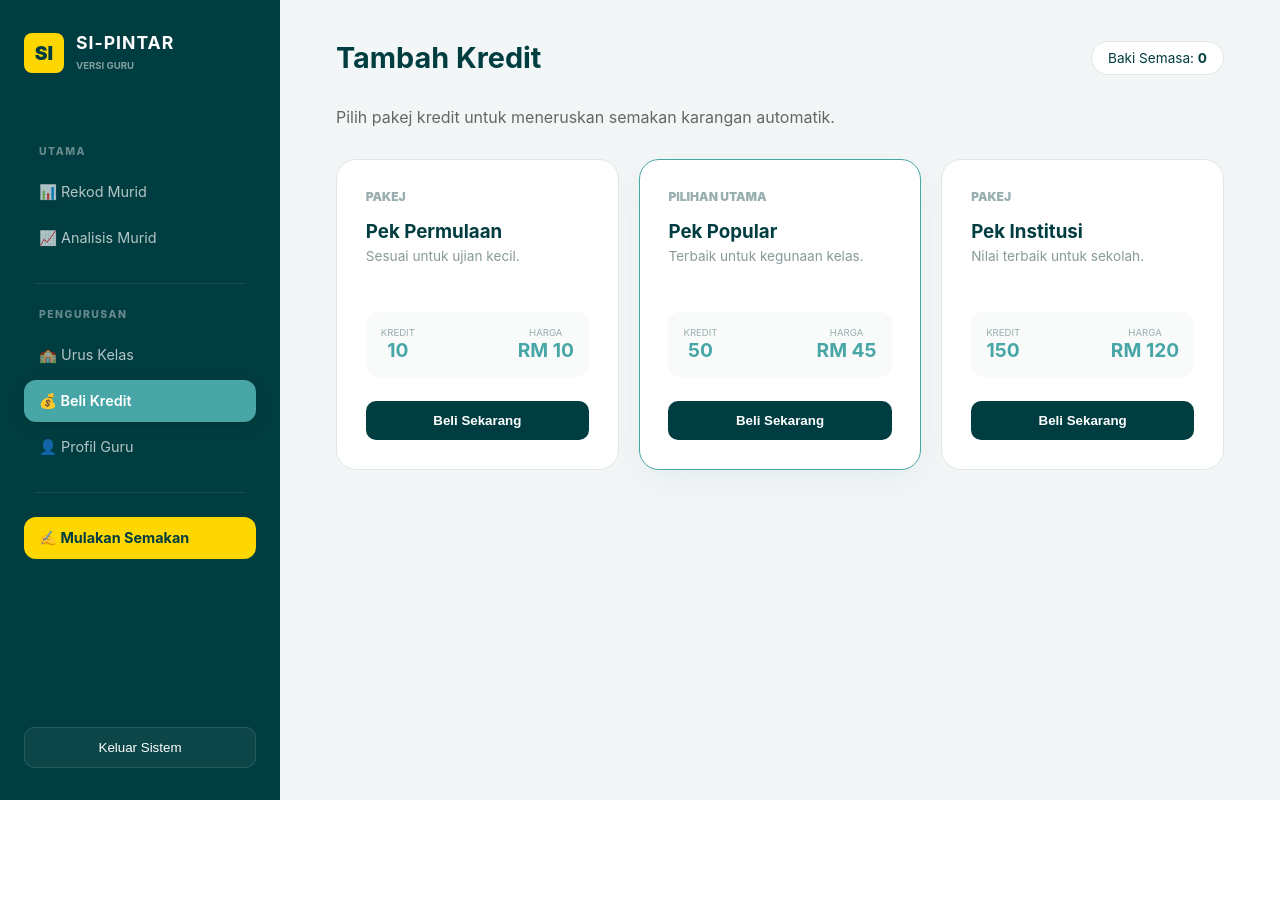
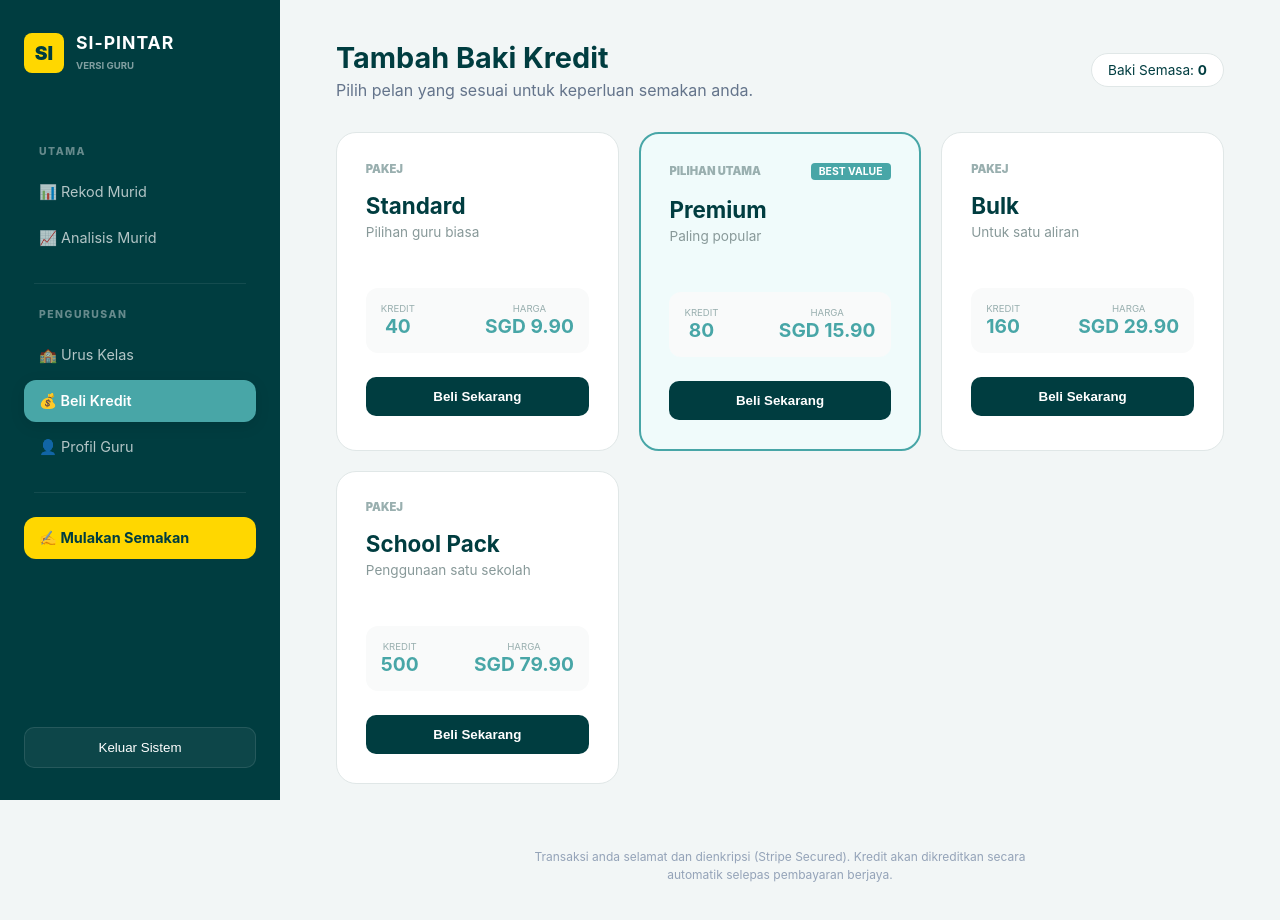
Before and after one commit to Ryaihanny/semak-karangan, a Next.js app: page /beli-kredit in a window 1280 px wide. Shown: the top 920 px of the page. Before the commit the page ends 800 px from the top, so only its background shows below. Built offline with nearby package versions, Linux system fonts and the light colour scheme; no server answers; the database is empty; sample sign-in values are in the browser's storage.

Commit message:
Add firebase.json for custom domain routing

```diff
--- a/pages/beli-kredit.js
+++ b/pages/beli-kredit.js
@@ -4,35 +4,60 @@ import { auth, db } from '../lib/firebase';
 import { onAuthStateChanged, signOut } from 'firebase/auth';
 import { doc, getDoc } from 'firebase/firestore';
 
+const plans = [
+  { id: 'price_1RkLm8JtYEymv1ohQZWw37UY', name: 'Standard', credits: 40, price: 9.90, desc: 'Pilihan guru biasa' },
+  { id: 'price_1RkLm8JtYEymv1ohHqKogD7L', name: 'Premium', credits: 80, price: 15.90, desc: 'Paling popular', popular: true },
+  { id: 'price_1RkLm8JtYEymv1ohv4vPnbJb', name: 'Bulk', credits: 160, price: 29.90, desc: 'Untuk satu aliran' },
+  { id: 'price_1RkLm8JtYEymv1ohApMLRNwh', name: 'School Pack', credits: 500, price: 79.90, desc: 'Penggunaan satu sekolah' },
+];
+
 export default function BeliKredit() {
   const router = useRouter();
   const [user, setUser] = useState(null);
+  const [userDoc, setUserDoc] = useState(null);
   const [loading, setLoading] = useState(true);
 
   useEffect(() => {
     const unsubscribe = onAuthStateChanged(auth, async (currentUser) => {
-      if (!currentUser) {
+      if (currentUser === null) {
         router.replace('/login');
         return;
       }
-      const userDocSnap = await getDoc(doc(db, 'users', currentUser.uid));
-      setUser({ uid: currentUser.uid, ...userDocSnap?.data() });
+      setUser(currentUser);
+      try {
+        const userRef = doc(db, 'users', currentUser.uid);
+        const userSnap = await getDoc(userRef);
+        if (userSnap.exists()) {
+          setUserDoc(userSnap.data());
+        }
+      } catch (e) {
+        console.error(e);
+      }
       setLoading(false);
     });
     return () => unsubscribe();
   }, [router]);
 
-  const packages = [
-    { id: 'basic', name: 'Pek Permulaan', credits: 10, price: 'RM 10', desc: 'Sesuai untuk ujian kecil.' },
-    { id: 'pro', name: 'Pek Popular', credits: 50, price: 'RM 45', desc: 'Terbaik untuk kegunaan kelas.', hot: true },
-    { id: 'premium', name: 'Pek Institusi', credits: 150, price: 'RM 120', desc: 'Nilai terbaik untuk sekolah.' },
-  ];
+  const handleCheckout = async (plan) => {
+    if (!user) return;
+    const res = await fetch('/api/create-checkout-session', {
+      method: 'POST',
+      headers: { 'Content-Type': 'application/json' },
+      body: JSON.stringify({
+        priceId: plan.id,
+        uid: user.uid,
+        credits: plan.credits,
+      }),
+    });
+    const data = await res.json();
+    if (data.url) window.location.href = data.url;
+  };
 
   if (loading) return <div className="loader-box"><div className="spinner"></div></div>;
 
   return (
     <div className="dashboard-wrapper">
-      {/* --- SIDEBAR (MATCHES DASHBOARD) --- */}
+      {/* --- SIDEBAR --- */}
       <aside className="main-sidebar">
         <div className="sidebar-logo">
           <div className="logo-icon">SI</div>
@@ -43,70 +68,69 @@ export default function BeliKredit() {
           <div className="nav-header">UTAMA</div>
           <div className="nav-link" onClick={() => router.push('/dashboard')}>📊 Rekod Murid</div>
           <div className="nav-link" onClick={() => router.push('/trend')}>📈 Analisis Murid</div>
-
           <div className="nav-divider"></div>
-
           <div className="nav-header">PENGURUSAN</div>
           <div className="nav-link" onClick={() => router.push('/urus-kelas')}>🏫 Urus Kelas</div>
           <div className="nav-link active">💰 Beli Kredit</div>
           <div className="nav-link" onClick={() => router.push('/profile')}>👤 Profil Guru</div>
-
           <div className="nav-divider"></div>
-
           <div className="nav-action-zone">
             <div className="nav-link highlight" onClick={() => router.push('/semak')}>✍️ Mulakan Semakan</div>
           </div>
         </nav>
-
         <button className="btn-logout-sidebar" onClick={() => signOut(auth)}>Keluar Sistem</button>
       </aside>
 
       {/* --- MAIN VIEWPORT --- */}
       <main className="main-viewport">
         <header className="viewport-header">
-          <h1>Tambah Kredit</h1>
-          <div className="credit-badge">Baki Semasa: <b>{user?.credits || 0}</b></div>
+          <div className="header-title">
+            <h1>Tambah Baki Kredit</h1>
+            <p>Pilih pelan yang sesuai untuk keperluan semakan anda.</p>
+          </div>
+          <div className="credit-badge">
+            Baki Semasa: <b>{userDoc?.credits || 0}</b>
+          </div>
         </header>
 
-        <div className="fade-in">
-          <p style={{ marginBottom: '2rem', color: '#666' }}>Pilih pakej kredit untuk meneruskan semakan karangan automatik.</p>
+        <section className="original-grid-system fade-in">
+          {plans.map((plan) => (
+            <div key={plan.id} className={`og-card ${plan.popular ? 'og-selected' : ''}`}>
+              <div className="og-header">
+                <span className="og-set">{plan.popular ? 'PILIHAN UTAMA' : 'PAKEJ'}</span>
+                {plan.popular && <span className="popular-badge-text">BEST VALUE</span>}
+              </div>
 
-          <div className="original-grid-system">
-            {packages.map((pkg) => (
-              <div key={pkg.id} className={`og-card ${pkg.hot ? 'og-selected' : ''}`}>
-                <div className="og-header">
-                  <span className="og-set">{pkg.hot ? 'PILIHAN UTAMA' : 'PAKEJ'}</span>
-                </div>
-                <h3>{pkg.name}</h3>
-                <p className="og-meta">{pkg.desc}</p>
+              <h3>{plan.name}</h3>
+              <p className="og-meta">{plan.desc}</p>
 
               <div className="og-score-box">
                 <div className="sc-item total">
                   <span>Kredit</span>
-                    <b>{pkg.credits}</b>
+                  <b>{plan.credits}</b>
                 </div>
                 <div className="sc-item total">
                   <span>Harga</span>
-                    <b>{pkg.price}</b>
+                  <b>SGD {plan.price.toFixed(2)}</b>
                 </div>
               </div>
 
-                <button
-                  className="btn-og-print"
-                  onClick={() => window.open(`https://wa.me/60123456789?text=Saya%20ingin%20beli%20${pkg.name}`, '_blank')}
-                >
+              <button className="btn-og-print" onClick={() => handleCheckout(plan)}>
                 Beli Sekarang
               </button>
             </div>
           ))}
-          </div>
-        </div>
+        </section>
+
+        <footer className="pricing-footer">
+          <p>Transaksi anda selamat dan dienkripsi (Stripe Secured). Kredit akan dikreditkan secara automatik selepas pembayaran berjaya.</p>
+        </footer>
       </main>
 
       <style jsx>{`
         /* EXACT DASHBOARD CSS */
         .dashboard-wrapper { display: flex; min-height: 100vh; background: #F2F6F6; font-family: 'Inter', sans-serif; color: #003D40; }
-        .main-sidebar { width: 280px; background: #003D40; color: white; display: flex; flex-direction: column; padding: 2rem 1.5rem; position: sticky; top: 0; height: 100vh; }
+        .main-sidebar { width: 280px; background: #003D40; color: white; display: flex; flex-direction: column; padding: 2rem 1.5rem; position: sticky; top: 0; height: 100vh; flex-shrink: 0; }
         .sidebar-logo { display: flex; align-items: center; gap: 12px; margin-bottom: 3rem; }
         .logo-icon { background: #FFD700; color: #003D40; font-weight: 900; width: 40px; height: 40px; border-radius: 8px; display: flex; align-items: center; justify-content: center; font-size: 1.2rem; }
         .logo-text h3 { margin: 0; font-size: 1.1rem; letter-spacing: 1px; }
@@ -119,23 +143,32 @@ export default function BeliKredit() {
         .nav-link.highlight { background: #FFD700; color: #003D40; font-weight: 700; margin-top: 10px; }
         .nav-divider { height: 1px; background: rgba(255,255,255,0.08); margin: 1.5rem 10px; }
         .btn-logout-sidebar { margin-top: auto; padding: 12px; background: rgba(255,255,255,0.05); border: 1px solid rgba(255,255,255,0.1); color: white; border-radius: 10px; cursor: pointer; }
+
         .main-viewport { flex: 1; padding: 2.5rem 3.5rem; overflow-y: auto; }
         .viewport-header { display: flex; justify-content: space-between; align-items: center; margin-bottom: 2rem; }
         .viewport-header h1 { margin: 0; font-size: 1.8rem; color: #003D40; }
+        .viewport-header p { color: #64748B; margin: 5px 0 0; }
         .credit-badge { background: white; padding: 8px 16px; border-radius: 50px; border: 1px solid #E0E7E7; font-size: 0.85rem; }
-        .original-grid-system { display: grid; grid-template-columns: repeat(auto-fill, minmax(280px, 1fr)); gap: 20px; }
-        .og-card { background: white; border-radius: 20px; padding: 1.8rem; border: 1px solid #E0E7E7; }
-        .og-selected { border-color: #48A6A7; box-shadow: 0 10px 30px rgba(0,61,64,0.05); }
-        .og-header { display: flex; justify-content: space-between; margin-bottom: 1rem; }
-        .og-set { font-size: 0.75rem; font-weight: 900; color: #99AFAF; }
-        .og-card h3 { margin: 0 0 5px; color: #003D40; }
+
+        .original-grid-system { display: grid; grid-template-columns: repeat(auto-fill, minmax(250px, 1fr)); gap: 20px; }
+        .og-card { background: white; border-radius: 20px; padding: 1.8rem; border: 1px solid #E0E7E7; transition: 0.3s; }
+        .og-card:hover { transform: translateY(-5px); }
+        .og-selected { border: 2px solid #48A6A7; background: #F0FBFB; }
+        .og-header { display: flex; justify-content: space-between; margin-bottom: 1rem; align-items: center; }
+        .og-set { font-size: 0.7rem; font-weight: 900; color: #99AFAF; text-transform: uppercase; }
+        .popular-badge-text { font-size: 0.65rem; background: #48A6A7; color: white; padding: 2px 8px; border-radius: 4px; font-weight: bold; }
+        .og-card h3 { margin: 0 0 5px; color: #003D40; font-size: 1.4rem; }
         .og-meta { font-size: 0.85rem; color: #889999; margin-bottom: 1.5rem; min-height: 40px; }
         .og-score-box { display: flex; justify-content: space-between; background: #F9FAFA; padding: 15px; border-radius: 12px; margin-bottom: 1.5rem; }
         .sc-item { display: flex; flex-direction: column; align-items: center; }
         .sc-item span { font-size: 0.6rem; color: #99AFAF; text-transform: uppercase; }
+        .sc-item b { font-size: 1.1rem; color: #003D40; }
         .sc-item.total b { color: #48A6A7; font-size: 1.2rem; }
+
         .btn-og-print { width: 100%; padding: 12px; background: #003D40; color: white; border: none; border-radius: 10px; font-weight: bold; cursor: pointer; transition: 0.2s; }
         .btn-og-print:hover { background: #48A6A7; }
+
+        .pricing-footer { margin-top: 4rem; text-align: center; color: #94A3B8; font-size: 0.75rem; max-width: 500px; margin-left: auto; margin-right: auto; line-height: 1.5; }
         .fade-in { animation: fadeIn 0.5s ease; }
         @keyframes fadeIn { from { opacity: 0; } to { opacity: 1; } }
         .loader-box { height: 100vh; display: grid; place-items: center; background: #F2F6F6; }
```
Also changed, not shown: firebase.json (added). Lines whose indentation alone changed are shown as unchanged.
